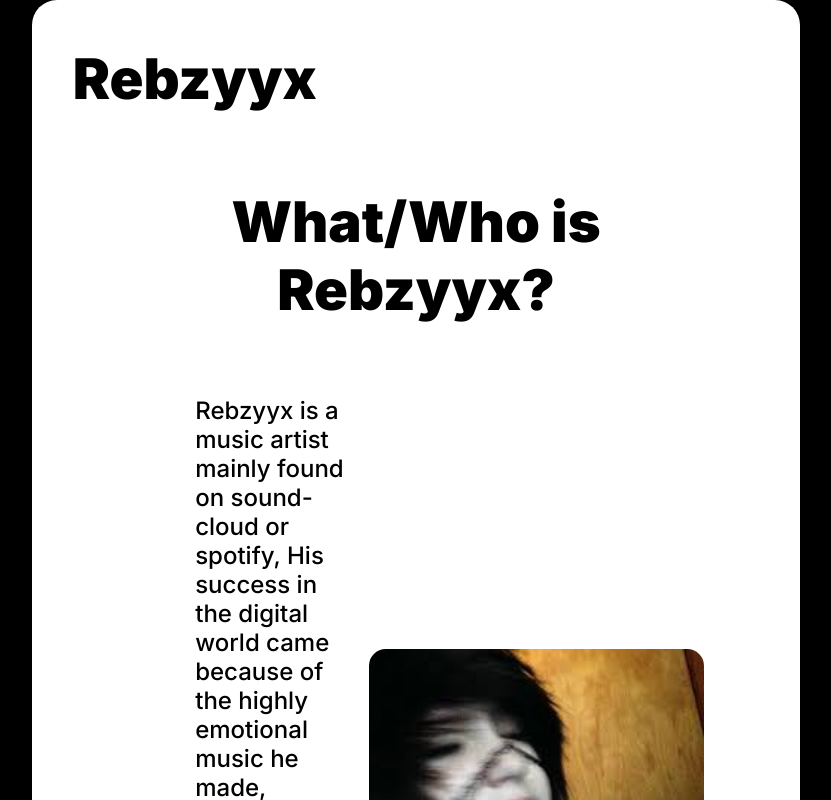
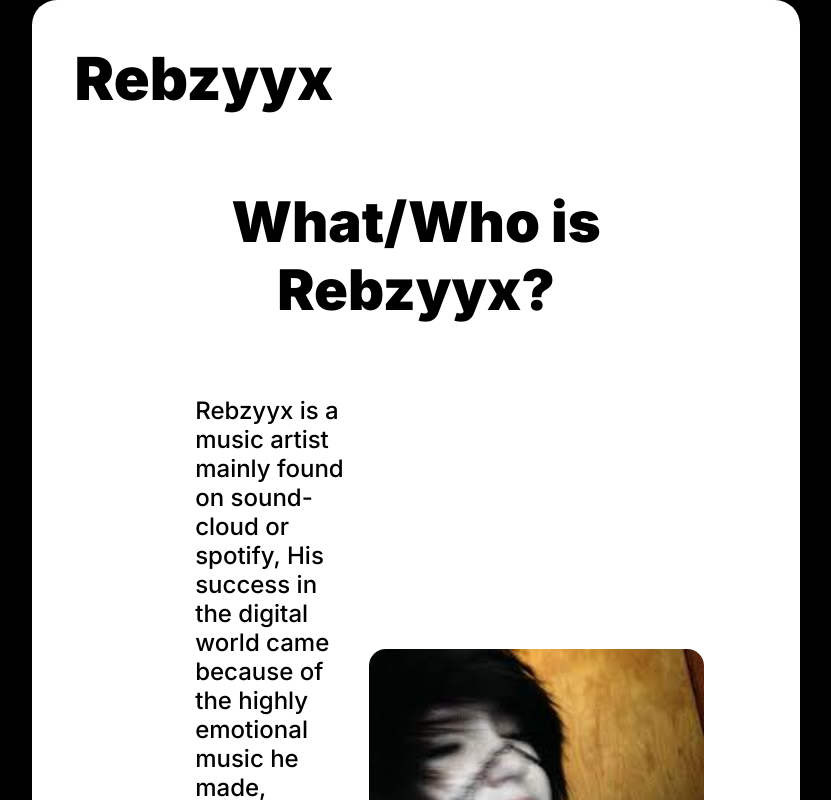
Before and after one commit to cillf/Rebzyyx, a plain HTML site: page index.html in a window 1280 px wide. In both pictures the pointer is over the element "Rebzyyx". Shown: the top 800 px of the page, without its empty margins (224-1055 px from the left). Drawn offline with Linux system fonts and the light colour scheme.

Commit message:
Update style.css

```diff
--- a/style.css
+++ b/style.css
@@ -116,7 +116,7 @@ body img {
   transform: scale(1.06);
 }
 
-.A-header *:hover {
+.A-header h1:hover {
   transition: all 0.25s;
   padding-left: 3%;
   transform: scale(1.06);
```
